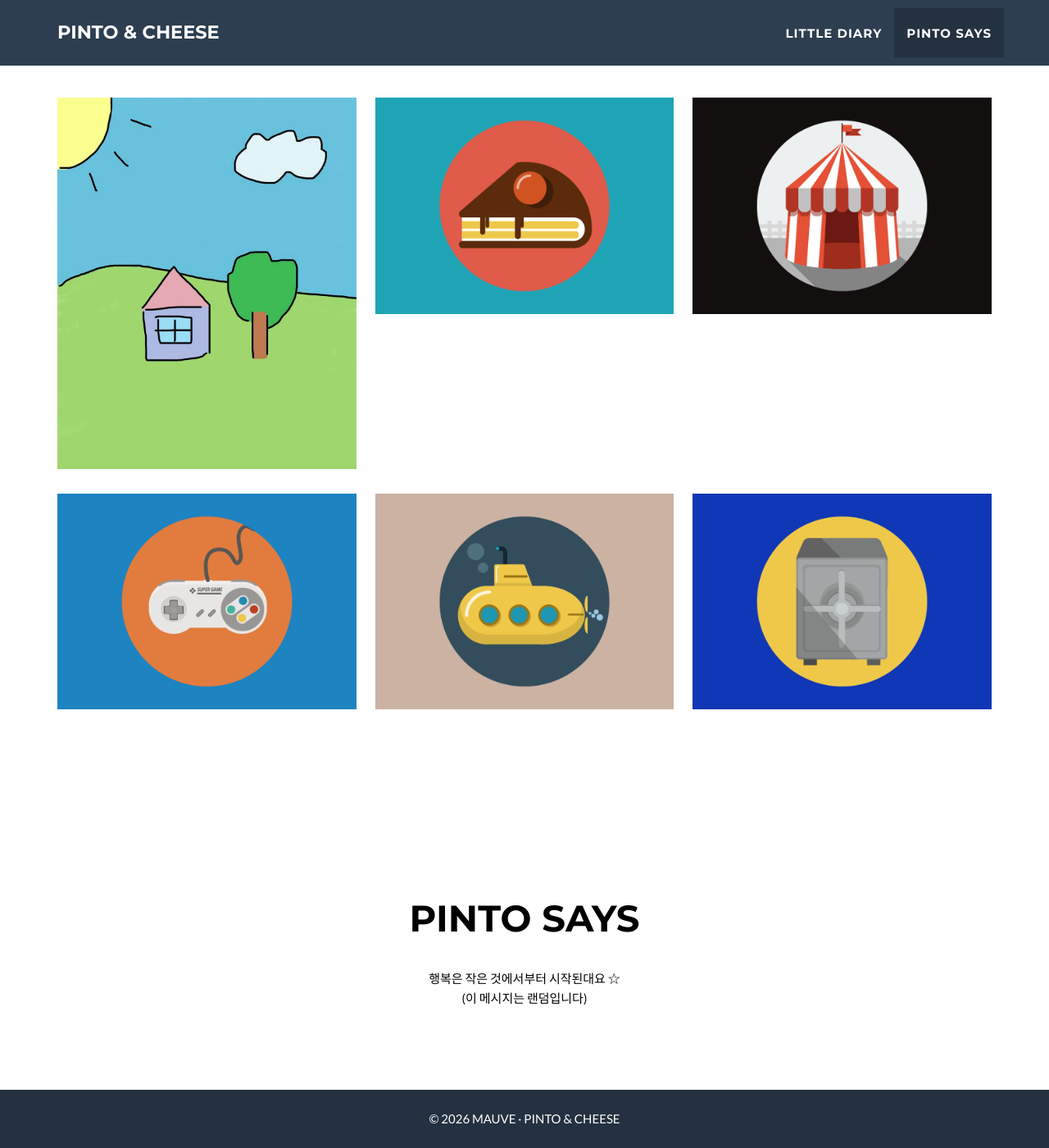
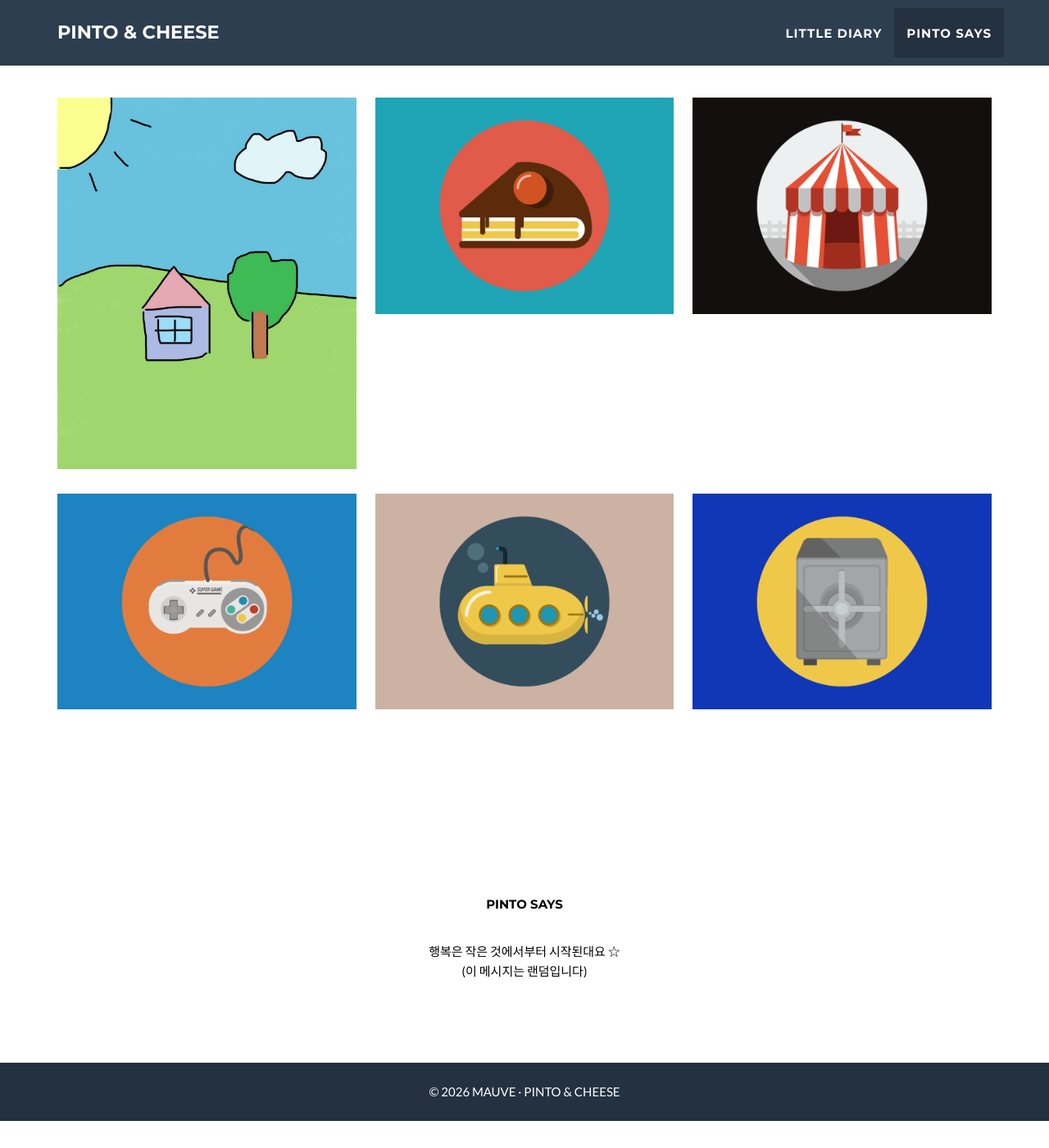
Before and after one commit to pintocheese/pintocheese.github.io, a Jekyll site: the page built from _posts/2014-07-18-project-1.markdown, in a window 1280 px wide and 1400 px high, scrolled down 1664 px. Shown: the whole window at 82% size. Built offline with Jekyll 4.4.1, drawn with Linux system fonts in a browser that asks for light colours; after the commit the page ends 3031 px from its top, so only the background shows below that.

Commit message:
Update custom.css

```diff
--- a/assets/css/custom.css
+++ b/assets/css/custom.css
@@ -30,8 +30,16 @@ section.success,
   text-align: center;      /* 내부 inline-block 요소를 가운데 정렬 */
 }
 
+
+/*  //////////////////  */
 #portfolio h2 {
-  font-size: 1em;   /* Little diary 글자 크기 3 */
+  font-size: 1em;   /* Little diary 섹션 글자 크기 3 */
+}
+
+
+/*  //////////////////  */
+#about h2 {
+  font-size: 1em;  /* 랜덤 메시지 섹션 글자 크기 3 */
 }
 
 #about {
@@ -41,5 +49,5 @@ section.success,
 #about-message {
   display: inline-block;
   text-align: center;
-  font-size: 1em;   /* 랜덤메시지 글자 크기 1.4 */
+  font-size: 1em;   /* 랜덤 메시지 내용 글자 크기 1.4 */
 }
```
